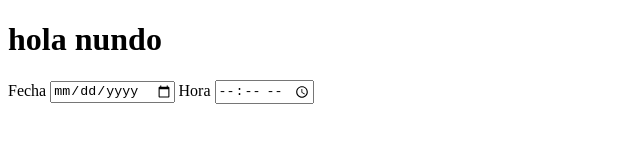
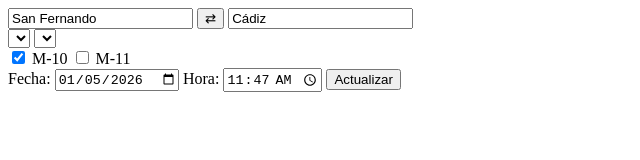
Before and after one commit to GuillermoNavarro/bus-cadiz-app, a plain HTML site: page index.html in a window 1280 px wide. Shown: the whole page, without its empty margins (0-640 px from the left). Drawn offline with Linux system fonts and the light colour scheme; no server answers.

Commit message:
Add files via upload

```diff
--- a/index.html
+++ b/index.html
@@ -1,8 +1,38 @@
-<!Doctype html>
+<!DOCTYPE html>
+<html lang="es">
+<head>
+    <meta charset="UTF-8">
+    <meta name="viewport" content="width=device-width, initial-scale=1.0">
+    <title>Horario Bus</title>
+</head>
 <body>
-  <h1>hola nundo</h1>
-  <label for="dia">Fecha</label>
-  <input type="date" id="dia">
-  <label for="hora">Hora</label>
-  <input type="time" id="hora">
+    <div id="ruta">
+        <div id="ciudad">
+        <input id="origen" type="text" value="San Fernando" readonly>
+        <button id="cambioRuta">⇄</button>
+        <input id="destino" type="text" value="Cádiz" readonly>
+        </div>
+        <div id="paradas">
+            <select id="selOrigen"></select>
+            <select id="selDestino"></select>
+        </div>
+    </div>
+    <div id="lineas">
+        <input id="checkM10" type="checkbox" value="2" checked>
+        <label for="checkM10">M-10</label>
+        <input id="checkM11" type="checkbox" value="3">
+        <label for="checkM11">M-11</label>
+    </div>
+    <div>
+        <label for="dia">Fecha: </label>
+        <input type="date" id="dia">
+        <label for="hora">Hora: </label>
+        <input type="time" id="hora">
+        <button id="actualizar">Actualizar</button>
+    </div>
+
+    <table id="tabla-resultados"></table>
+
+    <script src="script.js"></script>
 </body>
+</html>
--- /dev/null
+++ b/script.js
@@ -0,0 +1,124 @@
+//API https://api.ctan.es/doc/#api-Lineas-ObtieneParadasLinea
+
+let CACHE = {
+    m10: null,
+    m11: null
+};
+
+let paradasIDA = [];
+let paradasVuetla = [];
+
+const fchBusq = document.getElementById("dia");
+const horaBusq = document.getElementById("hora");
+const actualizar = document.getElementById("actualizar");
+
+const rutaOrigen = document.getElementById("origen");
+const rutaDestino = document.getElementById("destino");
+const cambioRuta = document.getElementById("cambioRuta");
+
+const checkM10 = document.getElementById("checkM10");
+const checkM11 = document.getElementById("checkM11");
+
+
+
+function descargar(){
+    const fchSelect = fchBusq.value;
+    const parte = fchSelect.split('-');
+    const dia = parte[2];
+    const mes = parte [1];
+
+    const urlM10 = 'http://api.ctan.es/v1/Consorcios/2/horarios_lineas?dia=' + dia + '&lang=ES&linea=2&mes=' + mes;
+    const urlM11 = 'http://api.ctan.es/v1/Consorcios/2/horarios_lineas?dia=' + dia + '&lang=ES&linea=3&mes=' + mes;
+
+    Promise.all([
+        fetch(urlM10).then(res => res.json()),
+        fetch(urlM11).then(res => res.json())
+    ])
+
+    .then(datos => {
+        CACHE.m10 = Array.isArray(datos[0]);
+        CACHE.m11 = Array.isArray(datos[1]);
+        console.log(datos[0]);
+    })
+
+    //selectParadas();
+}
+
+function selectParadas(){
+
+}
+
+function consultarHorarios(){
+
+
+
+
+    /*fetch(urlApi)
+        .then(res => res.json())
+        .then(datos => {
+            console.log(datos);
+            const plan = datos.planificadores[0];
+            const sentido = plan.horarioIda;
+            const paradas = plan.bloquesIda;
+
+            const tabla = document.getElementById("tabla-resultados");
+            tabla.innerHTML="";
+
+            let tablaHtml = "<tr>";
+            paradas.forEach(viaje => {
+                console.log(viaje.nombre);
+                tablaHtml += "<th>" + viaje.nombre + "</th>";
+
+            });
+
+
+            tablaHtml += "</tr>";
+
+            sentido.forEach(horario => {
+                console.log(horario.horas);
+                tablaHtml += "<tr>";
+                const horas = horario.horas;
+                horas.forEach(hora =>{
+                    console.log(hora);
+                    tablaHtml += "<td>" + hora + "</td>";
+                });
+                tablaHtml += "</tr>";
+            });
+
+            tabla.innerHTML = tablaHtml;
+        });*/
+
+
+}
+
+
+const hoy = new Date;
+const dia = String(hoy.getDate()).padStart(2, '0');
+const mes = String(hoy.getMonth()+1).padStart(2, '0');
+const anio = String(hoy.getFullYear());
+const hora = String(hoy.getHours()).padStart(2, '0') + ":" + String(hoy.getMinutes()).padStart(2, '0');
+
+document.getElementById("hora").value = hora;
+const fch = anio + "-" + mes + "-" + dia;
+document.getElementById("dia").value = fch;
+
+document.addEventListener("DOMContentLoaded", () => {
+    descargar();
+});
+
+actualizar.addEventListener('click', function(){
+    consultarHorarios();
+});
+
+cambioRuta.addEventListener('click', function(){
+    const aux = rutaOrigen.value;
+    rutaOrigen.value = rutaDestino.value;
+    rutaDestino.value = aux;
+});
+
+console.log(checkM10.checked);
+console.log(checkM11.checked);
+
+
+
+// http://api.ctan.es/v1/Consorcios/2/horarios_lineas?dia=21&lang=ES&linea=2&mes=12
```
Also changed, not shown: style.css (added).
